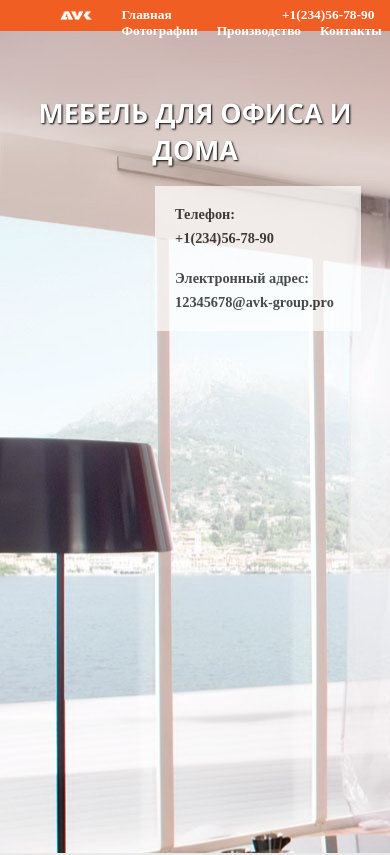
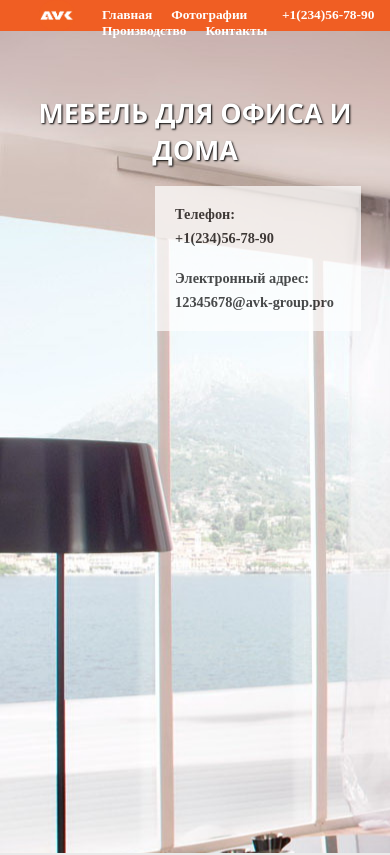
Before and after one commit to NovilGH/novilgh.github.io, a plain HTML site: page index.html in a window 390 px wide. Shown: the top 855 px of the page. Drawn offline with Linux system fonts and the light colour scheme.

Commit message:
Mobile fix

```diff
--- a/style.css
+++ b/style.css
@@ -151,7 +151,7 @@ a:hover {
 	float: left;
 	height: 100%;
 	width: 4em;
-	padding: 0 5% 0 15%;
+	padding: 0 5% 0 10%;
 	margin: 0;
 }
 
```
